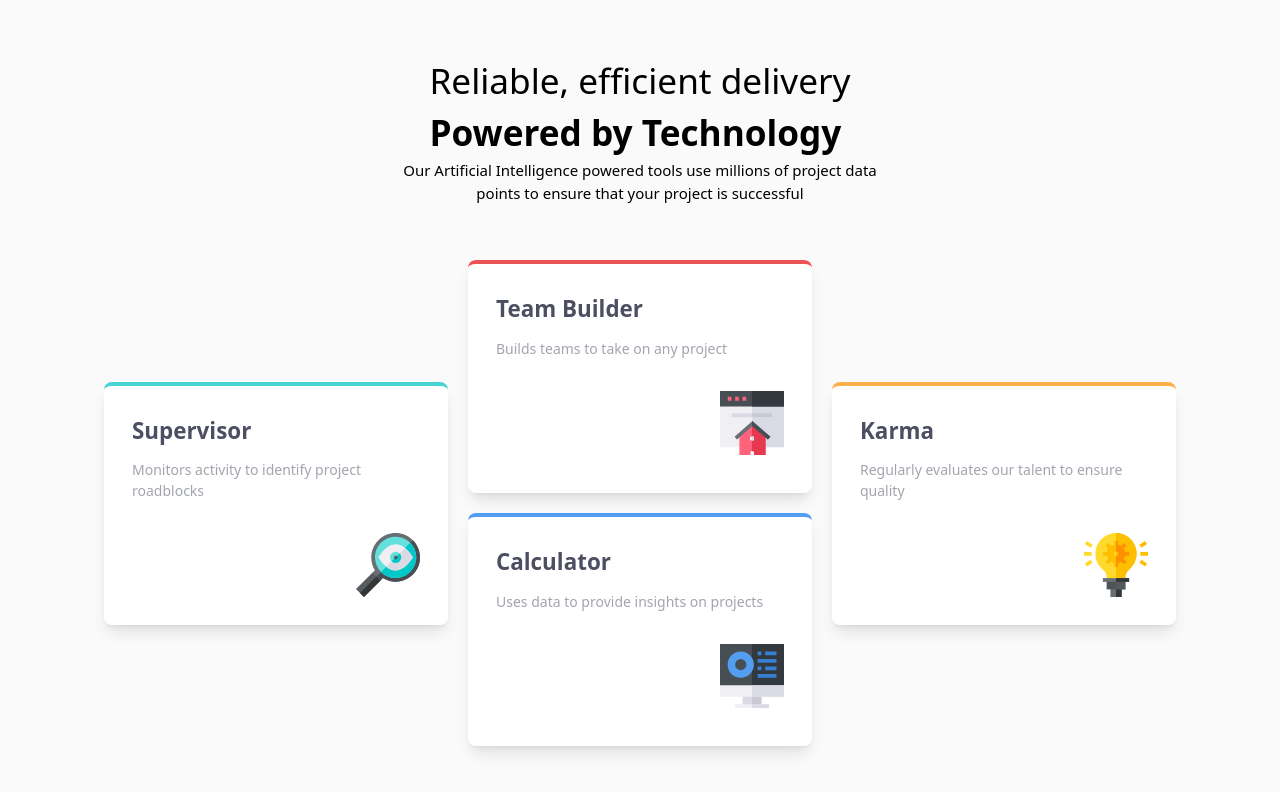
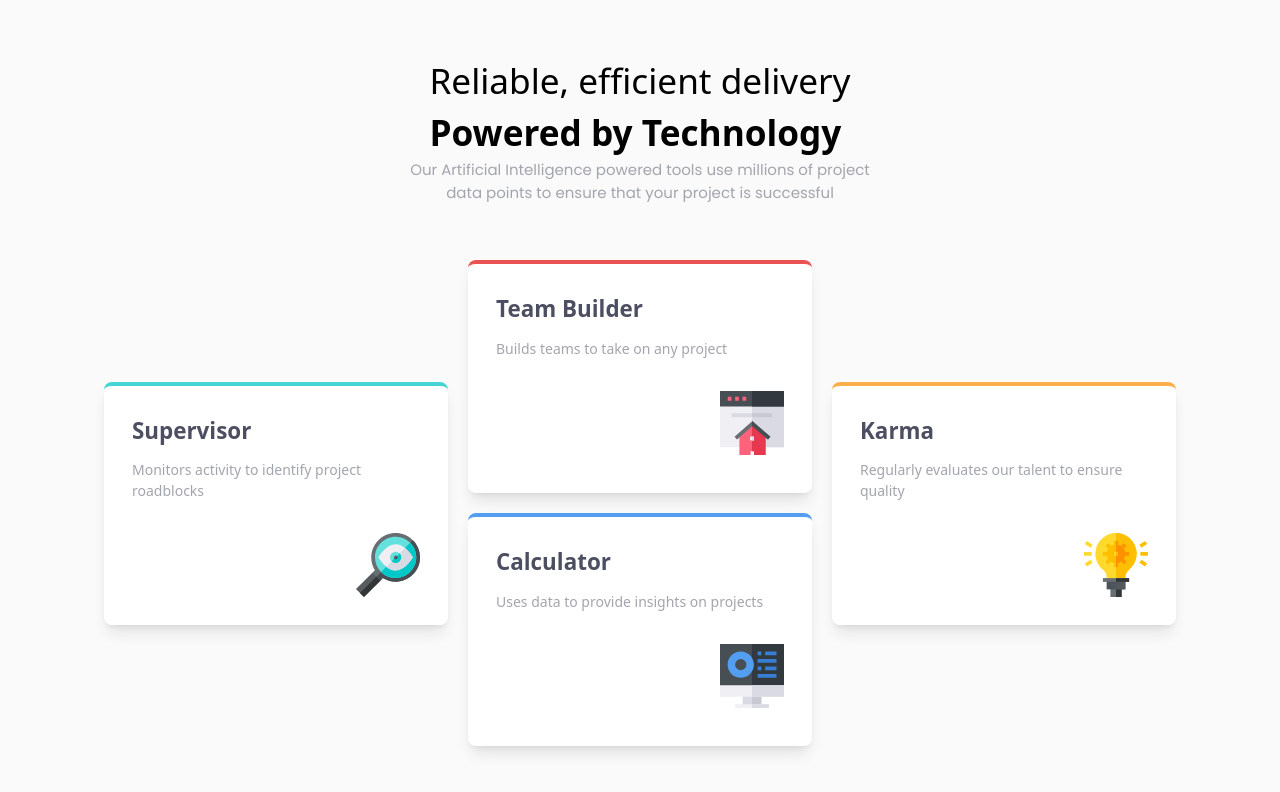
Before and after one commit to mehrnaz98/four-card-feature-section, a Vue app: page / in a window 1280 px wide. Shown: the top 792 px of the page. Built offline with nearby package versions, Linux system fonts and the light colour scheme.

Commit message:
Import poppins font

```diff
--- a/src/App.vue
+++ b/src/App.vue
@@ -8,7 +8,7 @@
     </header>
     <main class="flex flex-col justify-center items-center">
       <div class="w-[30rem]">
-        <p class="text-[0.938rem] text-center">
+        <p class="poppins-regular text-[#A3A5AE] text-[0.938rem] text-center">
           Our Artificial Intelligence powered tools use millions of project data
           points to ensure that your project is successful
         </p>
--- a/src/assets/main.css
+++ b/src/assets/main.css
@@ -1,6 +1,28 @@
+@import url("https://fonts.googleapis.com/css2?family=Poppins:wght@200;400;600&display=swap");
+
 @tailwind base;
 @tailwind components;
 @tailwind utilities;
+
+.poppins-extralight {
+  font-family: "Poppins", sans-serif;
+  font-weight: 200;
+  font-style: normal;
+}
+
+.poppins-regular {
+  font-family: "Poppins", sans-serif;
+  font-weight: 400;
+  font-style: normal;
+}
+
+.poppins-semibold {
+  font-family: "Poppins", sans-serif;
+  font-weight: 600;
+  font-style: normal;
+}
+
+/* grid styles */
 
 .grid-container {
   display: grid;
```
